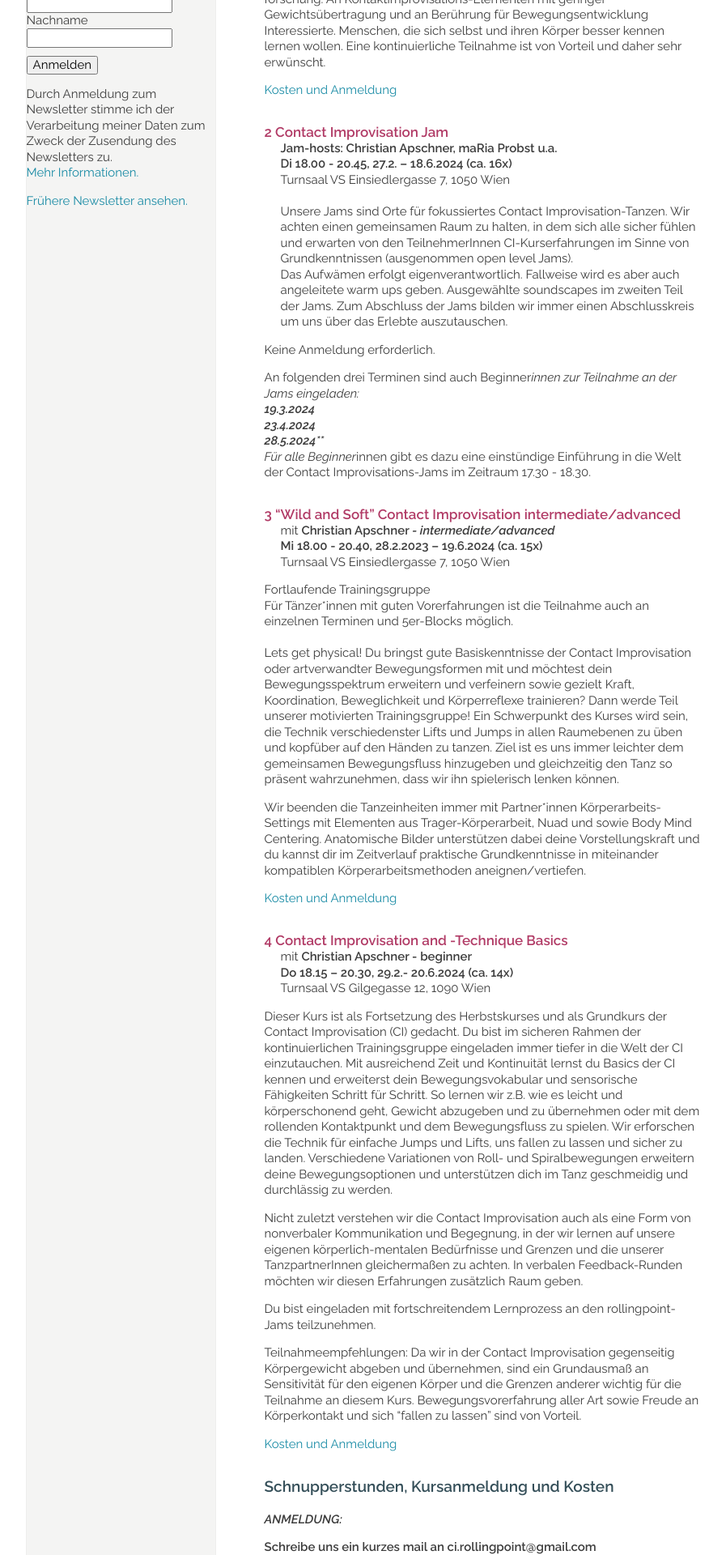
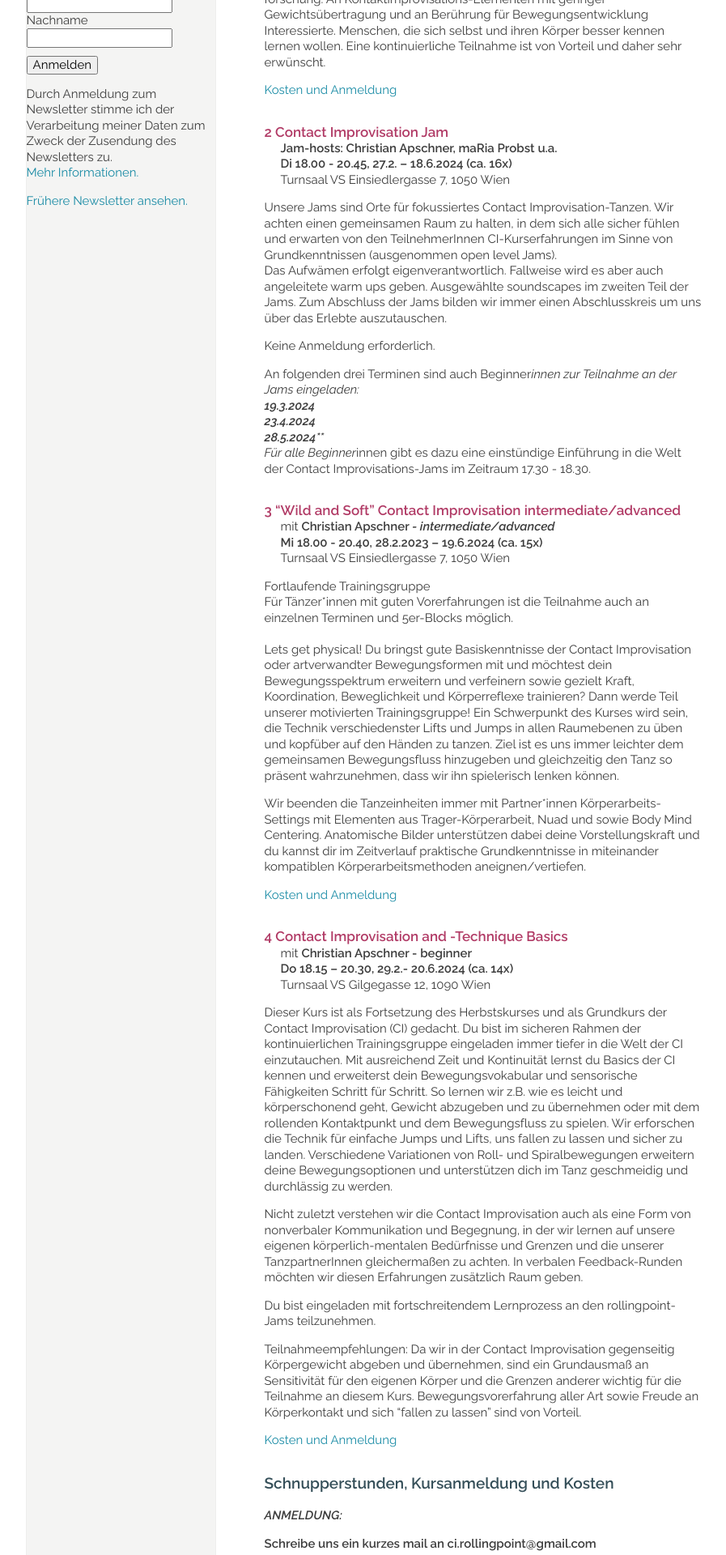
Before and after one commit to manulari/rollingpointat, a Jekyll site: the page built from _pages_de/somsem24.md, in a window 1280 px wide. Shown: the part 1083-3003 px from the top of the page at 81% size, without its empty margins (152-1049 px from the left). Built offline with Jekyll 4.4.1, drawn with Linux system fonts in a browser that asks for light colours; comment, search, counter and statistics services are not loaded.

```diff
--- a/_pages_de/somsem24.md
+++ b/_pages_de/somsem24.md
@@ -49,8 +49,8 @@ Teilnahmeempfehlung: Tanzfreudige mit Lust an Bewegungsausdruck und -forschung.
 
 **Jam-hosts: Christian Apschner, maRia Probst** **u.a.**\
 **Di 18.00 - 20.45, 27.2. – 18.6.2024 (ca. 16x)**\
-Turnsaal VS Einsiedlergasse 7, 1050 Wien\
-\
+Turnsaal VS Einsiedlergasse 7, 1050 Wien
+
 Unsere Jams sind Orte für fokussiertes Contact Improvisation-Tanzen. Wir achten einen gemeinsamen Raum zu halten, in dem sich alle sicher fühlen und erwarten von den TeilnehmerInnen CI-Kurserfahrungen im Sinne von Grundkenntnissen (ausgenommen open level Jams). \
 Das Aufwämen erfolgt eigenverantwortlich. Fallweise wird es aber auch angeleitete warm ups geben. Ausgewählte soundscapes im zweiten Teil der Jams. Zum Abschluss der Jams bilden wir immer einen Abschlusskreis um uns über das Erlebte auszutauschen.
 
```
